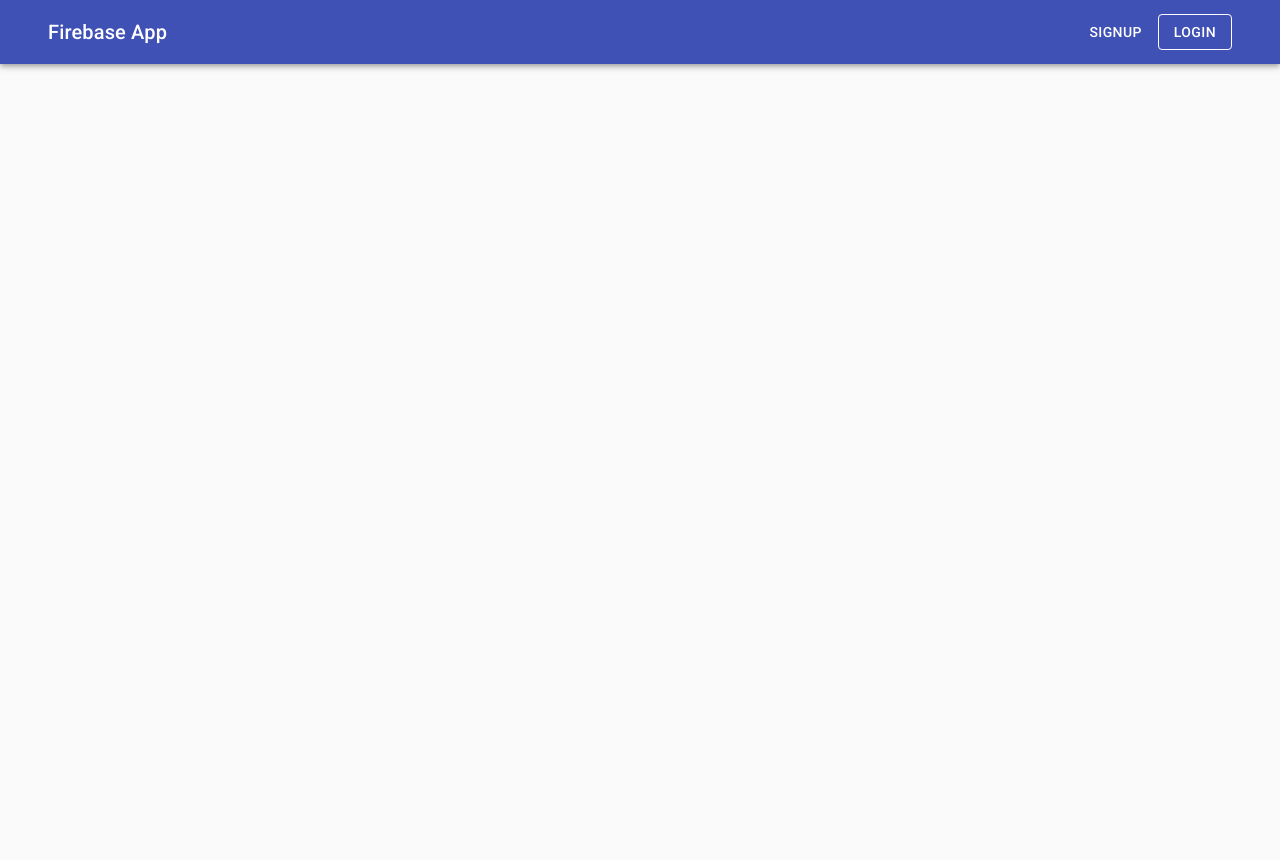
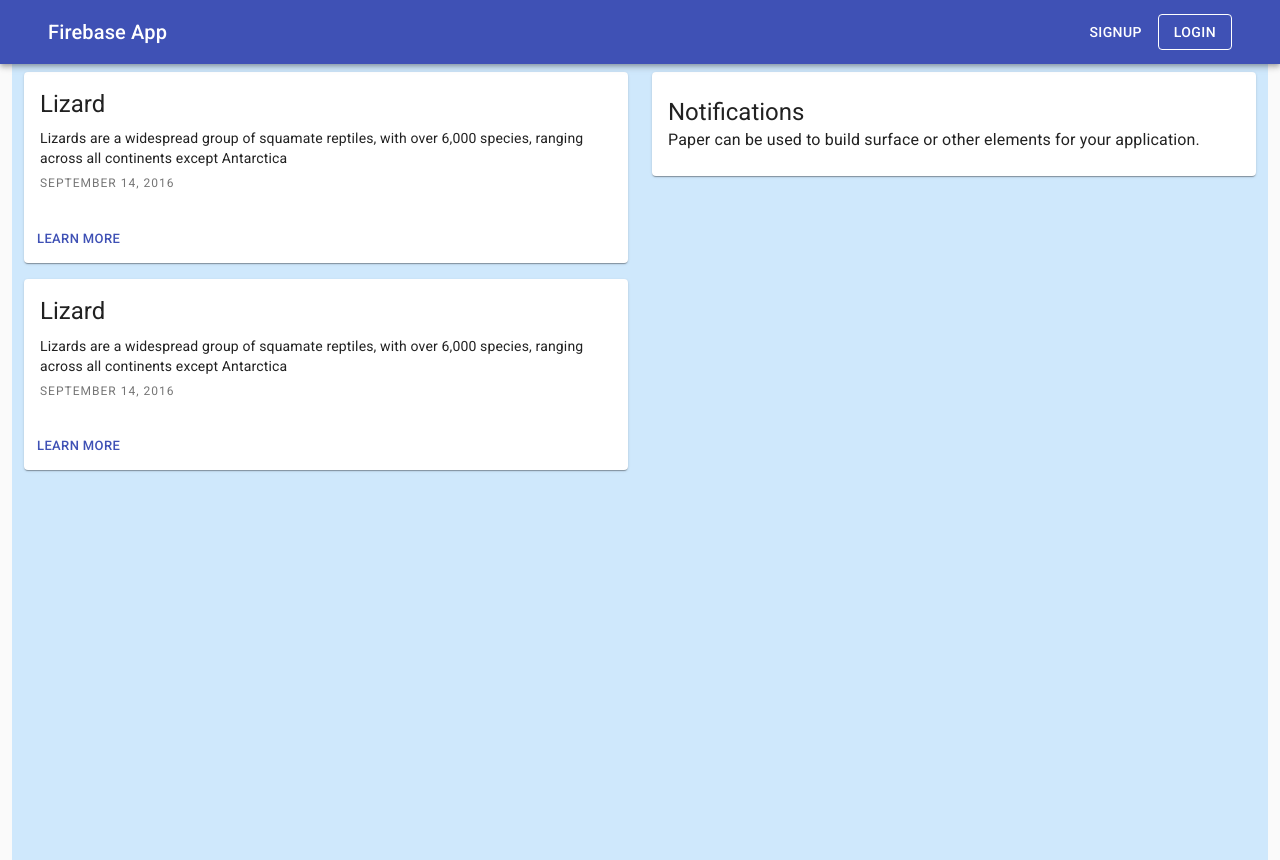
Before and after one commit to emrullahayin/react-redux-firebase-app, a React (Create React App) app: page / in a window 1280 px wide. Before the commit the page ends 800 px from the top, so only its background shows below. Built offline with nearby package versions, Linux system fonts and the light colour scheme.

Commit message:
Dashboard ui

```diff
--- a/src/App.js
+++ b/src/App.js
@@ -1,15 +1,32 @@
 import React from "react";
-import { BrowserRouter as Router } from "react-router-dom";
+import { BrowserRouter as Router, Switch, Route } from "react-router-dom";
+
+import { makeStyles } from "@material-ui/core/styles";
 import CssBaseline from "@material-ui/core/CssBaseline";
+import Container from "@material-ui/core/Container";
 
 import Navbar from "./components/layout/Navbar";
+import Dashboard from "./components/dashboard/Dashboard";
+
+const useStyles = makeStyles(theme => ({
+  container: {
+    marginTop: theme.spacing(1)
+  }
+}));
 
 export default function App() {
+  const classes = useStyles();
+
   return (
     <Router>
       <CssBaseline />
       <div className="App">
         <Navbar />
+        <Container className={classes.container}>
+          <Switch>
+            <Route exact path="/" component={Dashboard} />
+          </Switch>
+        </Container>
       </div>
     </Router>
   );
--- a/src/components/dashboard/Dashboard.js
+++ b/src/components/dashboard/Dashboard.js
@@ -1,7 +1,33 @@
 import React from "react";
+import { makeStyles } from "@material-ui/core/styles";
+import Grid from "@material-ui/core/Grid";
+import Paper from "@material-ui/core/Paper";
+import Notifications from "./Notifications";
+import ProjectList from "../projects/ProjectList";
+
+const useStyles = makeStyles(theme => ({
+  paper: {
+    padding: theme.spacing(3, 2)
+  }
+}));
 
 const Dashboard = () => {
-  return <div />;
+  const classes = useStyles();
+
+  return (
+    <Grid
+      container
+      spacing={3}
+      style={{ backgroundColor: "#cfe8fc", height: "100vh" }}
+    >
+      <Grid item xs={12} sm={6}>
+        <ProjectList />
+      </Grid>
+      <Grid item xs={12} sm={6}>
+        <Notifications />
+      </Grid>
+    </Grid>
+  );
 };
 
 export default Dashboard;
--- a/src/components/dashboard/Notifications.js
+++ b/src/components/dashboard/Notifications.js
@@ -1,7 +1,27 @@
 import React from "react";
+import { makeStyles } from "@material-ui/core/styles";
+import Paper from "@material-ui/core/Paper";
+import Typography from "@material-ui/core/Typography";
+
+const useStyles = makeStyles(theme => ({
+  root: {
+    padding: theme.spacing(3, 2)
+  }
+}));
 
 const Notifications = () => {
-  return <div />;
+  const classes = useStyles();
+  return (
+    <Paper className={classes.root}>
+      <Typography variant="h5" component="h3">
+        Notifications
+      </Typography>
+      <Typography component="p">
+        Paper can be used to build surface or other elements for your
+        application.
+      </Typography>
+    </Paper>
+  );
 };
 
 export default Notifications;
--- a/src/components/layout/Navbar.js
+++ b/src/components/layout/Navbar.js
@@ -12,13 +12,19 @@ import { Container } from "@material-ui/core";
 
 const useStyles = makeStyles(theme => ({
   root: {
-    flexGrow: 1
+    flexGrow: 1,
+    position: "relative",
+    zIndex: 1
   },
   title: {
     flexGrow: 1
   },
   brandLogo: {
-    color: "white"
+    color: "white",
+    "&:hover": {
+      textDecoration: "none",
+      userSelect: "none"
+    }
   }
 }));
 
--- a/src/components/projects/ProjectList.js
+++ b/src/components/projects/ProjectList.js
@@ -1,7 +1,61 @@
 import React from "react";
+import { makeStyles } from "@material-ui/core/styles";
+import Card from "@material-ui/core/Card";
+import CardActions from "@material-ui/core/CardActions";
+import CardContent from "@material-ui/core/CardContent";
+import Button from "@material-ui/core/Button";
+import Typography from "@material-ui/core/Typography";
+
+const useStyles = makeStyles(theme => ({
+  card: {
+    marginTop: theme.spacing(2)
+  }
+}));
 
 const ProjectList = () => {
-  return <div />;
+  const classes = useStyles();
+  return (
+    <React.Fragment>
+      <Card>
+        <CardContent>
+          <Typography gutterBottom variant="h5" component="h2">
+            Lizard
+          </Typography>
+          <Typography variant="body2" component="p">
+            Lizards are a widespread group of squamate reptiles, with over 6,000
+            species, ranging across all continents except Antarctica
+          </Typography>
+          <Typography variant="overline" component="p" color="textSecondary">
+            September 14, 2016
+          </Typography>
+        </CardContent>
+        <CardActions>
+          <Button size="small" color="primary">
+            Learn More
+          </Button>
+        </CardActions>
+      </Card>
+      <Card className={classes.card}>
+        <CardContent>
+          <Typography gutterBottom variant="h5" component="h2">
+            Lizard
+          </Typography>
+          <Typography variant="body2" component="p">
+            Lizards are a widespread group of squamate reptiles, with over 6,000
+            species, ranging across all continents except Antarctica
+          </Typography>
+          <Typography variant="overline" component="p" color="textSecondary">
+            September 14, 2016
+          </Typography>
+        </CardContent>
+        <CardActions>
+          <Button size="small" color="primary">
+            Learn More
+          </Button>
+        </CardActions>
+      </Card>
+    </React.Fragment>
+  );
 };
 
 export default ProjectList;
```
